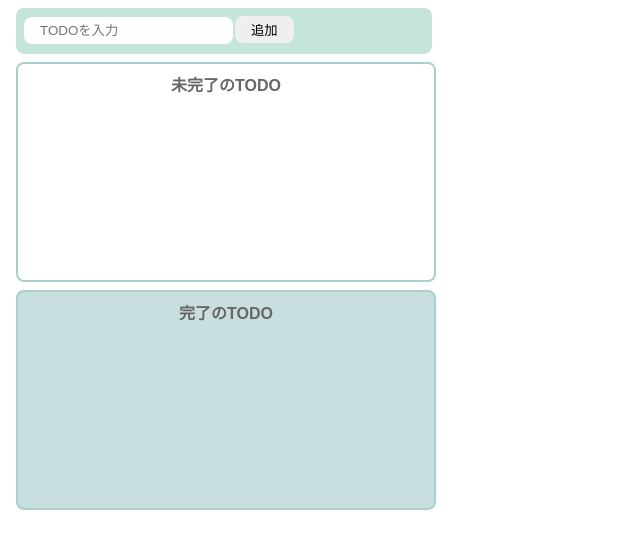
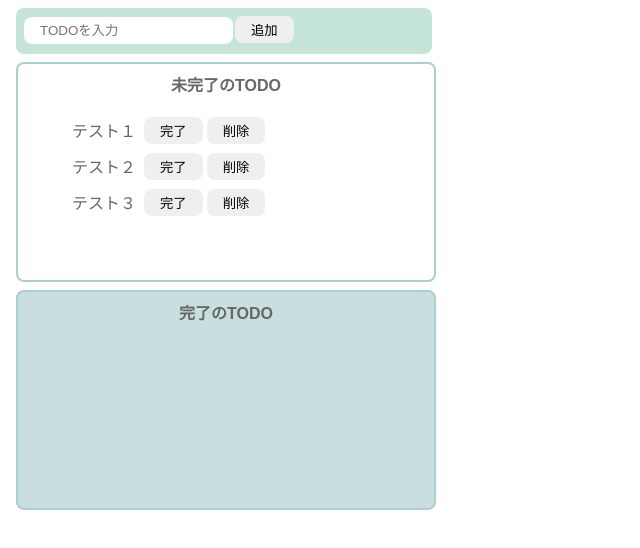
Before and after one commit to yutnagase/react-todo-app, a React (Vite) app: page / in a window 1280 px wide. Shown: the top 548 px of the page, without its empty margins (0-640 px from the left). Built offline with nearby package versions, Linux system fonts and the light colour scheme; data requests are answered from the project's data file.

Commit message:
implement crud by json server

```diff
--- /dev/null
+++ b/db.json
@@ -0,0 +1,19 @@
+{
+  "todos": [
+    {
+      "id": "4178",
+      "text": "テスト１",
+      "completed": false
+    },
+    {
+      "id": "7063",
+      "text": "テスト２",
+      "completed": false
+    },
+    {
+      "id": "1f67",
+      "text": "テスト３",
+      "completed": false
+    }
+  ]
+}
--- a/package.json
+++ b/package.json
@@ -10,6 +10,7 @@
     "preview": "vite preview"
   },
   "dependencies": {
+    "axios": "^1.7.2",
     "react": "^18.2.0",
     "react-dom": "^18.2.0"
   },
--- a/src/Todo.jsx
+++ b/src/Todo.jsx
@@ -1,14 +1,32 @@
-import { useState } from "react";
+import { useState, useEffect } from "react";
+import axios from "axios";
 import "./Todo.css";
 import { InputTodo } from "./components/InputTodo";
 import { IncompleteTodos } from "./components/IncompleteTodos";
 import { CompleteTodos } from "./components/CompleteTodos";
 
 export const Todo = () => {
+  // state管理
   const [todoText, setTodoText] = useState("");
   const [incompleteTodos, setIncompleteTodos] = useState([]);
+  const [completeTodos, setCompleteTodos] = useState([]);
 
-  const [completeTodos, setCompleteTodos] = useState([]);
+  /**
+   * DBレコード取得
+   */
+  const fetchTodos = async () => {
+    const response = await axios.get("http://localhost:8000/todos");
+    const todos = response.data;
+    setIncompleteTodos(todos.filter((todo) => !todo.completed));
+    setCompleteTodos(todos.filter((todo) => todo.completed));
+  };
+
+  /**
+   * ロード時DB読込処理
+   */
+  useEffect(() => {
+    fetchTodos();
+  }, []);
 
   /**
    * TODOテキスト変更時処理
@@ -18,49 +36,52 @@ export const Todo = () => {
   };
 
   /**
-   * 追加ボタンクリック時処理
+   * 追加ボタン押下処理
    */
-  const onClickAdd = () => {
+  const onClickAdd = async () => {
     if (!todoText.trim()) return;
-    const newTodos = [...incompleteTodos, todoText];
-    setIncompleteTodos(newTodos);
+    const newTodo = { text: todoText, completed: false };
+    await axios.post("http://localhost:8000/todos", newTodo);
     setTodoText("");
-  };
-  /**
-   * 完了ボタンクリック時処理
-   */
-  const onClickComplete = (index) => {
-    const newIncompleteTodos = incompleteTodos.filter((_, i) => i !== index);
-    const targetTotoText = incompleteTodos[index];
-    setIncompleteTodos(newIncompleteTodos);
-    setCompleteTodos([...completeTodos, targetTotoText]);
-  };
-  /**
-   * 削除ボタンクリック時処理
-   */
-  const onClickRemove = (index) => {
-    setIncompleteTodos(incompleteTodos.filter((_, i) => i !== index));
-  };
-  /**
-   * 戻るボタンクリック時処理
-   */
-  const onClickBack = (index) => {
-    // 該当TODOを把握
-    const targetTotoText = completeTodos[index];
-
-    // 完了TODOから該当のTODOを削除
-    const newCompleteTodos = completeTodos.filter((_, i) => i !== index);
-    setCompleteTodos(newCompleteTodos);
-
-    // 該当TODOを未完了TODOに戻す
-    setIncompleteTodos([...incompleteTodos, targetTotoText]);
+    fetchTodos();
   };
 
+  /**
+   * 完了ボタン押下処理
+   */
+  const onClickComplete = async (index) => {
+    const todo = incompleteTodos[index];
+    await axios.patch(`http://localhost:8000/todos/${todo.id}`, {
+      completed: true,
+    });
+    fetchTodos();
+  };
+
+  /**
+   * 削除ボタン押下処理
+   */
+  const onClickRemove = async (index) => {
+    const todo = incompleteTodos[index];
+    await axios.delete(`http://localhost:8000/todos/${todo.id}`);
+    fetchTodos();
+  };
+
+  /**
+   * 戻すボタン押下処理
+   */
+  const onClickBack = async (index) => {
+    const todo = completeTodos[index];
+    await axios.patch(`http://localhost:8000/todos/${todo.id}`, {
+      completed: false,
+    });
+    fetchTodos();
+  };
+
+  /** TODO最大表示件数オーバー判定 */
   const isMaxLimitIncompleteTodos = incompleteTodos.length >= 5;
 
   return (
     <>
-      {/* TODO入力テキストエリア  */}
       <InputTodo
         todoText={todoText}
         onChange={onChangeTodoText}
@@ -72,13 +93,11 @@ export const Todo = () => {
           最大登録数は5件です。TODOを消化してください。
         </p>
       )}
-      {/* 未完了TODOエリア  */}
       <IncompleteTodos
         todos={incompleteTodos}
         onClickComplete={onClickComplete}
         onClickRemove={onClickRemove}
       />
-      {/* 完了TODOエリア  */}
       <CompleteTodos todos={completeTodos} onClick={onClickBack} />
     </>
   );
--- a/src/components/CompleteTodos.jsx
+++ b/src/components/CompleteTodos.jsx
@@ -1,22 +1,20 @@
-export const CompleteTodos = (props) => {
-  const { todos, onClick } = props;
+/**
+ * 完了TODOコンポーネント
+ */
+export const CompleteTodos = ({ todos, onClick }) => {
   return (
-    <>
     <div className="complete-area">
       <p className="title">完了のTODO</p>
       <ul id="complete-list">
-          {todos.map((todo, index) => {
-            return (
+        {todos.map((todo, index) => (
           <li key={index}>
             <div className="list-row">
-                  <p className="todo-item">{todo}</p>
+              <p className="todo-item">{todo.text}</p>
               <button onClick={() => onClick(index)}>戻す</button>
             </div>
           </li>
-            );
-          })}
+        ))}
       </ul>
     </div>
-    </>
   );
 };
--- a/src/components/IncompleteTodos.jsx
+++ b/src/components/IncompleteTodos.jsx
@@ -1,23 +1,21 @@
-export const IncompleteTodos = (props) => {
-  const { todos, onClickComplete, onClickRemove } = props;
+/**
+ * 未完了TODOコンポーネント
+ */
+export const IncompleteTodos = ({ todos, onClickComplete, onClickRemove }) => {
   return (
-    <>
     <div className="incomplete-area">
       <p className="title">未完了のTODO</p>
       <ul id="incomplete-list">
-          {todos.map((todo, index) => {
-            return (
+        {todos.map((todo, index) => (
           <li key={index}>
             <div className="list-row">
-                  <p className="todo-item">{todo}</p>
+              <p className="todo-item">{todo.text}</p>
               <button onClick={() => onClickComplete(index)}>完了</button>
               <button onClick={() => onClickRemove(index)}>削除</button>
             </div>
           </li>
-            );
-          })}
+        ))}
       </ul>
     </div>
-    </>
   );
 };
```
Also changed, not shown: src/components/InputTodo.jsx (+7 -5 lines), 1 other file (tests, documents, lock files or other folders). Lines whose indentation alone changed are shown as unchanged.
